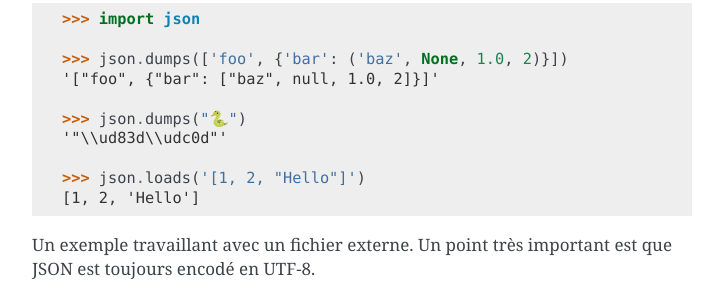
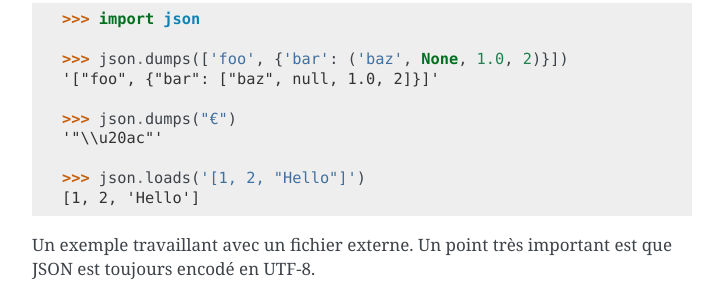
Before and after one commit to HE-Arc/livre-python, a Sphinx documentation site: the page built from source/json/index.rst, in a window 1280 px wide and 900 px high, scrolled down 1056 px. Shown: the part 150-450 px from the top of the window, without its empty margins (388-1111 px from the left). Built offline with Sphinx 7.4.7, drawn with Linux system fonts in a browser that asks for light colours.

```diff
--- a/source/conf.py
+++ b/source/conf.py
@@ -133,7 +133,7 @@ latex_elements = {
 # (source start file, target name, title,
 #  author, documentclass [howto, manual, or own class]).
 latex_documents = [
-    (master_doc, 'main.tex', 'Livre Python', 'HE-Arc', 'scrbook'),
+    (master_doc, 'main.tex', 'Livre Python', 'HE-Arc', 'book'),
 ]
 
 # -- Options for manual page output ---------------------------------------
@@ -186,5 +186,5 @@ intersphinx_mapping = {
     'Pillow': ('https://pillow.readthedocs.io/en/latest/', None),
     'pygame': ('http://pygame.org/docs/', None),
     'pytest': ('http://docs.pytest.org/en/latest/', None),
-    'watchdog': ('http://pythonhosted.org/watchdog/', None),
+    # 'watchdog': ('http://pythonhosted.org/watchdog/', None),
 }
--- a/source/json/index.rst
+++ b/source/json/index.rst
@@ -65,8 +65,8 @@ Python.
     >>> json.dumps(['foo', {'bar': ('baz', None, 1.0, 2)}])
     '["foo", {"bar": ["baz", null, 1.0, 2]}]'
 
-    >>> json.dumps("🐍")
-    '"\\ud83d\\udc0d"'
+    >>> json.dumps("€")
+    '"\\u20ac"'
 
     >>> json.loads('[1, 2, "Hello"]')
     [1, 2, 'Hello']
--- a/source/unittest/index.rst
+++ b/source/unittest/index.rst
@@ -210,8 +210,8 @@ Un autre standard pour les tests unitaires en Python est: :py:mod:`doctest`. Ce
 
 .. glossary::
 
-Docstring:
-    Les docstrings sont des chaînes de documentation qui doivent être placées en dessous des définitions de méthodes, fonctions, classe ou au début d'un module. De plus l'indentation d'une docstring est importante car elle dépend directement de l'indentation de la classe ou de la méthode qu'elle documente.
+    Docstring:
+        Les docstrings sont des chaînes de documentation qui doivent être placées en dessous des définitions de méthodes, fonctions, classe ou au début d'un module. De plus l'indentation d'une docstring est importante car elle dépend directement de l'indentation de la classe ou de la méthode qu'elle documente.
 
 
 
--- a/source/watchdog/index.rst
+++ b/source/watchdog/index.rst
@@ -55,7 +55,7 @@ Liste d'événements interceptable :
 ``on_any_event``  Dans tous les cas ci-dessus
 ================  =============================================
 
-L'objet ``event`` est une instance de la classe :py:class:`watchdog.events.FileSystemEvent`.
+L'objet ``event`` est une instance de la classe ``watchdog.events.FileSystemEvent``.
 Cette classe est dérivée pour chaque type d'événement. Elle contient les attributs suivant :
 
 =================   ===========================================================
@@ -127,7 +127,7 @@ Il est possible de filtrer les fichiers sur lesquelles les events sont intercept
 ce qui est utile si l'on souhaite (par exemple) traiter que certain type de fichiers (par ex. les .mp3).
 
 Pour ce faire, il faut utiliser une autre classe de base pour la classe de traitement.
-Deux classes dérivant de :py:class:`watchdog.events.FileSystemEventHandler` sont fournies (liste dans le tableau ci-dessous).
+Deux classes dérivant de ``watchdog.events.FileSystemEventHandler`` sont fournies (liste dans le tableau ci-dessous).
 
 ===============================   ===========================================
 Nom                               Utilisation
```
Also changed, not shown: source/index.rst (line endings or trailing spaces).
